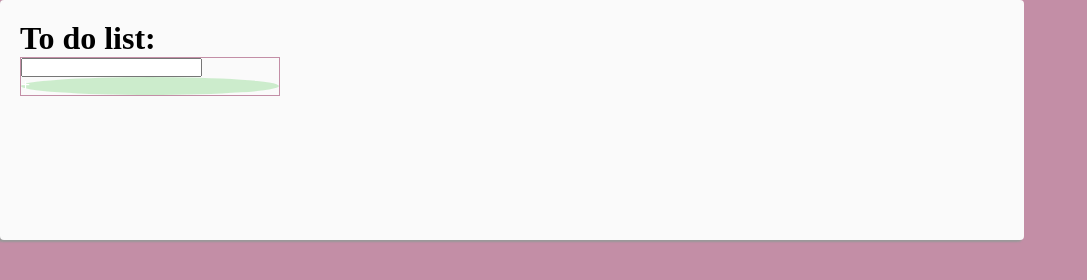
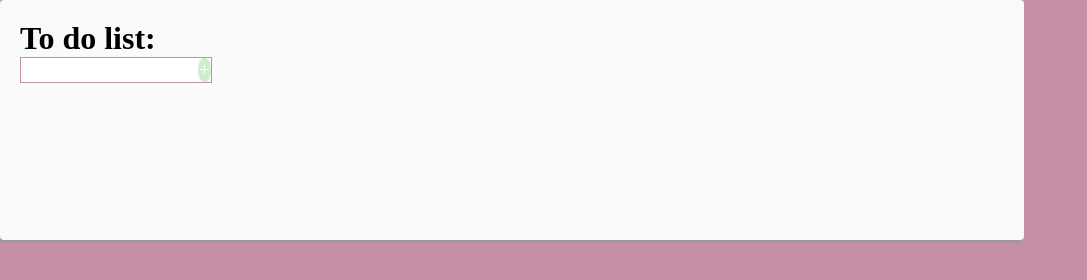
Before and after one commit to SerhiyAndryeyev/hw, a website: page ToDo/index.html in a window 1280 px wide. Shown: the whole page, without its empty margins (0-1087 px from the left). Drawn offline with Linux system fonts and the light colour scheme.

Commit message:
changed styles of todo item-1 and its better but not good. I need help

```diff
--- a/ToDo/src/css/todo/index.css
+++ b/ToDo/src/css/todo/index.css
@@ -24,18 +24,23 @@
 }
 
 .todo-item-1 {
+  display: flex;
+  width: fit-content;
   border: 1px solid rgb(195, 142, 166);
-  width: 260px;
 }
 
-input[type="text"],
-.button {
+input[type="text"] {
+  display: flex;
   box-sizing: border-box;
+  border: unset;
 }
 
 .button {
+  padding: 1px;
+  font-size: 120%;
+  text-align: center;
   color: #fff;
   background-color: #a0dfa080;
-  font-weight: bold;
   border-radius: 50%;
+  width: fit-content;
 }
```
